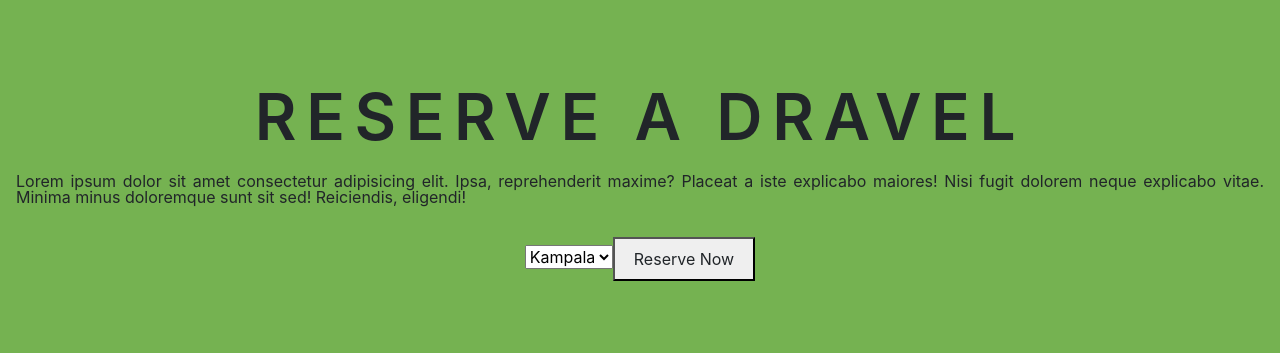
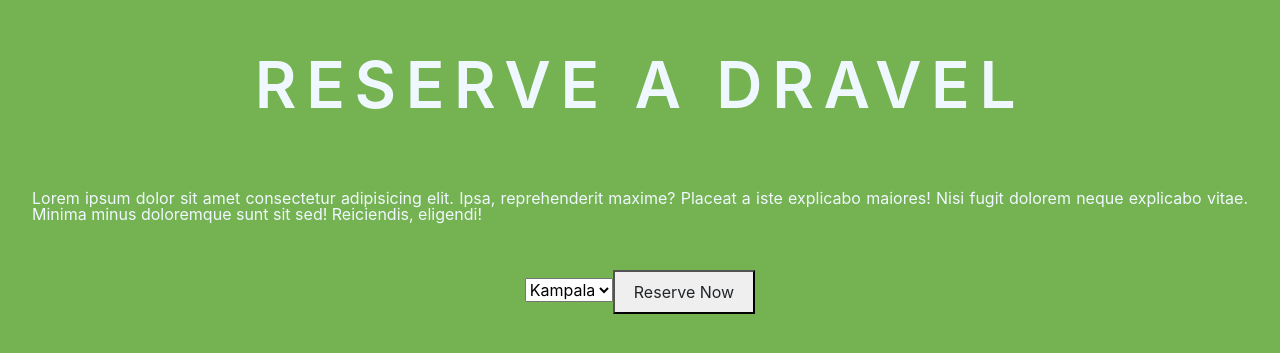
Before and after one commit to billionsjoel/dravel-app, a React (Create React App) app: page /reservation in a window 1280 px wide. Shown: the part 217-570 px from the top of the page. Built offline with nearby package versions, Linux system fonts and the light colour scheme.

Commit message:
Add color and fix linter

```diff
--- a/src/pages/reservation.js
+++ b/src/pages/reservation.js
@@ -7,6 +7,7 @@ function ReservationPage() {
         <div className="r-title">
           <h3>RESERVE A DRAVEL</h3>
         </div>
+        <hr />
         <div className="r-description">
           <p>
             Lorem ipsum dolor sit amet consectetur adipisicing elit. Ipsa,
--- a/src/scss/reservation.scss
+++ b/src/scss/reservation.scss
@@ -12,12 +12,18 @@
 			letter-spacing: 0.6rem;
 			font-size: 4rem;
 			line-height: 4rem;
+			color: aliceblue;
 		}
 	}
 
 	& > .r-description {
 		line-height: 1rem;
 		text-align: justify;
-    padding: 1rem;
+		padding: 1rem;
+
+		& > p {
+			color: aliceblue;
+			padding: 1rem;
+		}
 	}
 }
```
